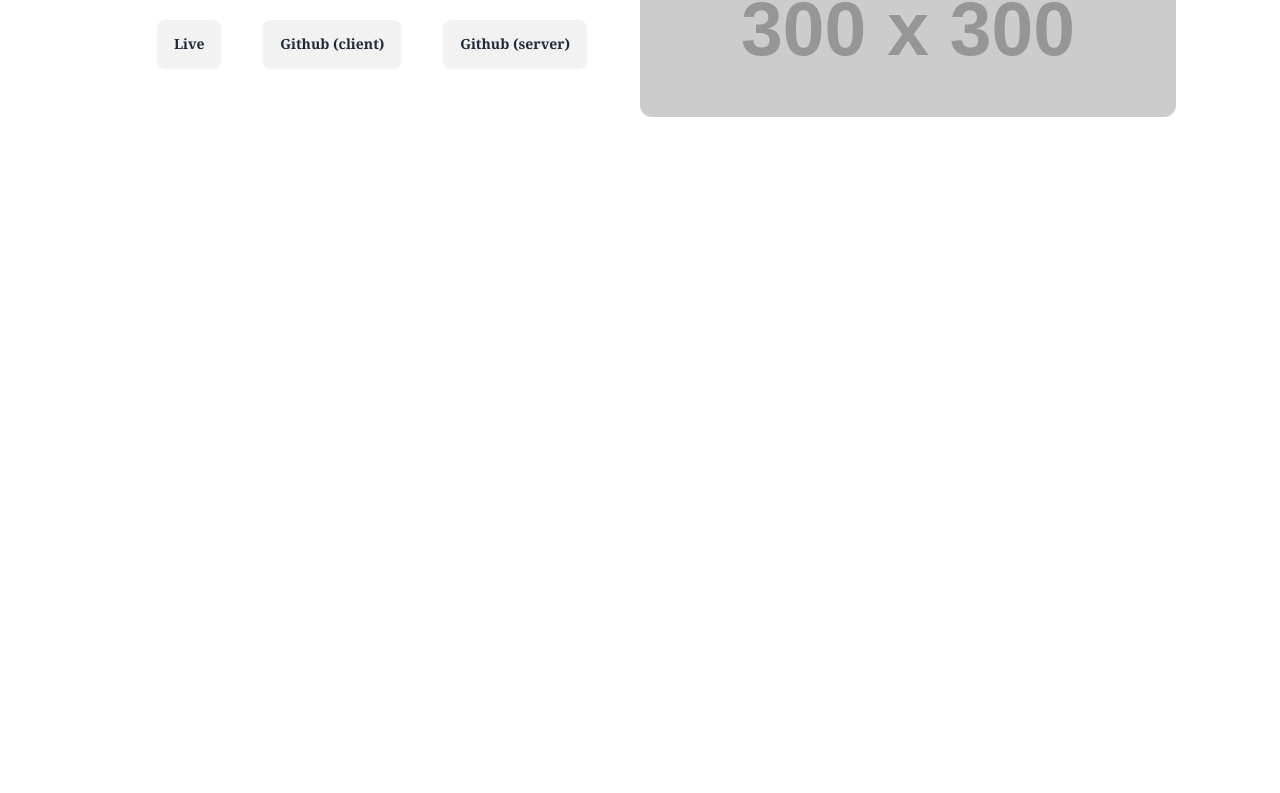
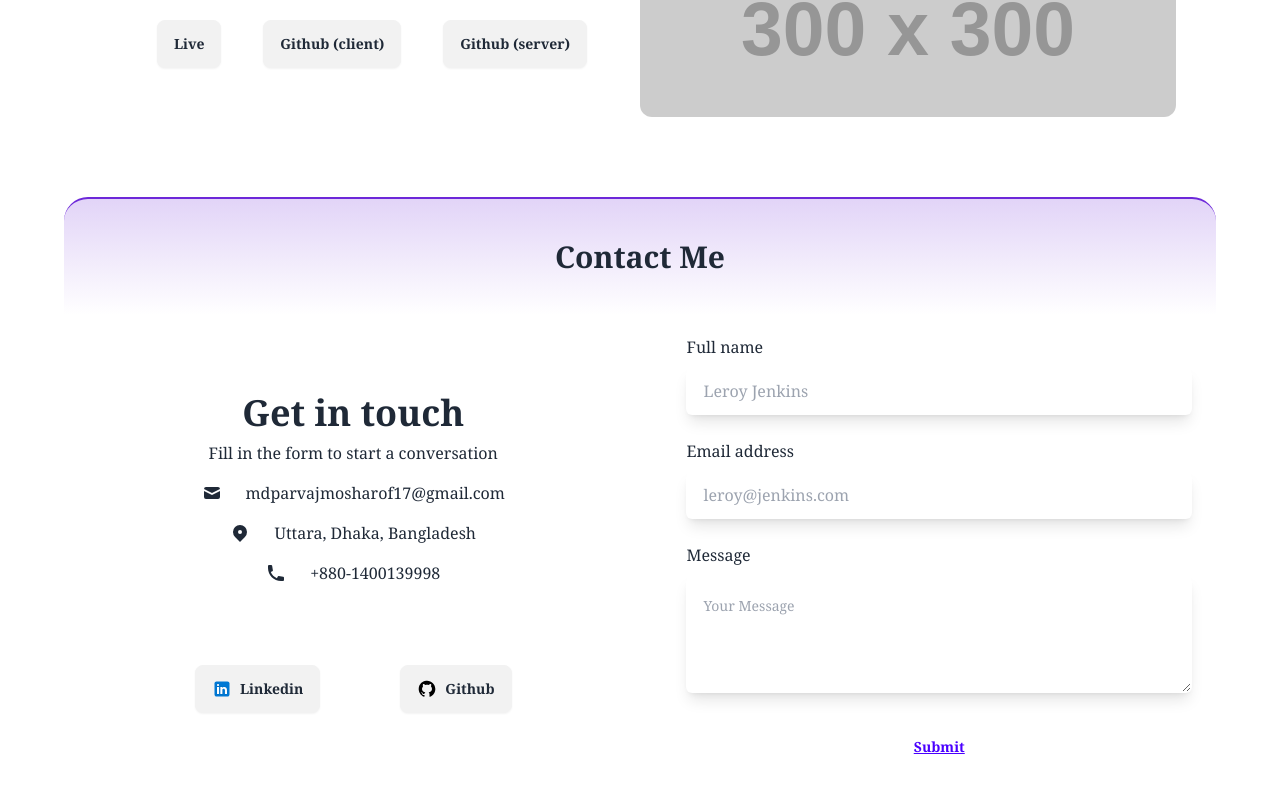
Before and after one commit to mdparvajmosharof/Portfolio, a React (Vite) app: page / in a window 1280 px wide. Shown: the part 3009-3802 px from the top of the page. Built offline with nearby package versions, Linux system fonts and the light colour scheme.

Commit message:
Contact added

```diff
--- a/package.json
+++ b/package.json
@@ -11,7 +11,9 @@
   },
   "dependencies": {
     "react": "^18.3.1",
-    "react-dom": "^18.3.1"
+    "react-dom": "^18.3.1",
+    "react-slick": "^0.30.2",
+    "slick-carousel": "^1.8.1"
   },
   "devDependencies": {
     "@eslint/js": "^9.11.1",
--- a/src/App.jsx
+++ b/src/App.jsx
@@ -1,7 +1,9 @@
 import AboutMe from "./Pages/AboutMe"
+import ContactMe from "./Pages/ContactMe"
 import Home from "./Pages/Home"
 import Navbar from "./Pages/Navbar"
 import Projects from "./Pages/Projects"
+import Skills from "./Pages/Skills"
 
 
 function App() {
@@ -27,6 +29,15 @@ function App() {
       <div className="pt-20" id="projects">
         <Projects></Projects>
       </div>
+
+      {/* <div className="pt-20" id="projects">
+        <Skills></Skills>
+      </div> */}
+
+      <div className="pt-20" id="projects">
+        <ContactMe></ContactMe>
+      </div>
+
       <div className="h-[2000px]"></div>
     </>
   )
--- /dev/null
+++ b/src/Pages/ContactMe.jsx
@@ -0,0 +1,125 @@
+import React from 'react'
+
+const ContactMe = () => {
+    return (
+
+        <div className='font-serif'>
+
+            <div className='flex justify-center bg-gradient-to-b  from-violet-700/20 px-40 border-violet-700 border-t-2 rounded-t-3xl py-5'>
+                <p className='py-5 text-3xl font-bold'>Contact Me</p>
+            </div>
+
+            <div className="flex flex-col lg:flex-row gap-5 items-center mt-5">
+
+                <div className=" w-full py-6 md:py-0 md:px-6 flex-col flex items-center justify-center text-center">
+                    <h1 className="text-4xl font-bold">Get in touch</h1>
+                    <p className="pt-2 pb-4">
+                        Fill in the form to start a conversation
+                    </p>
+                    <div className="space-y-4 flex flex-col items-center">
+                        <p className="flex items-center">
+                            <svg
+                                xmlns="http://www.w3.org/2000/svg"
+                                viewBox="0 0 20 20"
+                                fill="currentColor"
+                                className="w-5 h-5 mr-2 sm:mr-6"
+                            >
+                                <path d="M2.003 5.884L10 9.882l7.997-3.998A2 2 0 0016 4H4a2 2 0 00-1.997 1.884z"></path>
+                                <path d="M18 8.118l-8 4-8-4V14a2 2 0 002 2h12a2 2 0 002-2V8.118z"></path>
+                            </svg>
+                            <span>mdparvajmosharof17@gmail.com</span>
+                        </p>
+                        <p className="flex items-center">
+                            <svg
+                                xmlns="http://www.w3.org/2000/svg"
+                                viewBox="0 0 20 20"
+                                fill="currentColor"
+                                className="w-5 h-5 mr-2 sm:mr-6"
+                            >
+                                <path
+                                    fillRule="evenodd"
+                                    d="M5.05 4.05a7 7 0 119.9 9.9L10 18.9l-4.95-4.95a7 7 0 010-9.9zM10 11a2 2 0 100-4 2 2 0 000 4z"
+                                    clipRule="evenodd"
+                                ></path>
+                            </svg>
+                            <span>Uttara, Dhaka, Bangladesh</span>
+                        </p>
+                        <p className="flex items-center">
+                            <svg
+                                xmlns="http://www.w3.org/2000/svg"
+                                viewBox="0 0 20 20"
+                                fill="currentColor"
+                                className="w-5 h-5 mr-2 sm:mr-6"
+                            >
+                                <path d="M2 3a1 1 0 011-1h2.153a1 1 0 01.986.836l.74 4.435a1 1 0 01-.54 1.06l-1.548.773a11.037 11.037 0 006.105 6.105l.774-1.548a1 1 0 011.059-.54l4.435.74a1 1 0 01.836.986V17a1 1 0 01-1 1h-2C7.82 18 2 12.18 2 5V3z"></path>
+                            </svg>
+                            <span>+880-1400139998</span>
+                        </p>
+                    </div>
+
+                    <div className='flex gap-20 mt-20'>
+                        <a href="https://www.linkedin.com/in/mdparvajmosharof/">
+                            <p className="flex items-center gap-2 btn">
+                                <svg className='h-5 w-5' xmlns="http://www.w3.org/2000/svg" x="0px" y="0px" width="100" height="100" viewBox="0 0 48 48">
+                                    <path fill="#0078d4" d="M42,37c0,2.762-2.238,5-5,5H11c-2.761,0-5-2.238-5-5V11c0-2.762,2.239-5,5-5h26c2.762,0,5,2.238,5,5	V37z"></path><path d="M30,37V26.901c0-1.689-0.819-2.698-2.192-2.698c-0.815,0-1.414,0.459-1.779,1.364	c-0.017,0.064-0.041,0.325-0.031,1.114L26,37h-7V18h7v1.061C27.022,18.356,28.275,18,29.738,18c4.547,0,7.261,3.093,7.261,8.274	L37,37H30z M11,37V18h3.457C12.454,18,11,16.528,11,14.499C11,12.472,12.478,11,14.514,11c2.012,0,3.445,1.431,3.486,3.479	C18,16.523,16.521,18,14.485,18H18v19H11z" opacity=".05"></path><path d="M30.5,36.5v-9.599c0-1.973-1.031-3.198-2.692-3.198c-1.295,0-1.935,0.912-2.243,1.677	c-0.082,0.199-0.071,0.989-0.067,1.326L25.5,36.5h-6v-18h6v1.638c0.795-0.823,2.075-1.638,4.238-1.638	c4.233,0,6.761,2.906,6.761,7.774L36.5,36.5H30.5z M11.5,36.5v-18h6v18H11.5z M14.457,17.5c-1.713,0-2.957-1.262-2.957-3.001	c0-1.738,1.268-2.999,3.014-2.999c1.724,0,2.951,1.229,2.986,2.989c0,1.749-1.268,3.011-3.015,3.011H14.457z" opacity=".07"></path><path fill="#fff" d="M12,19h5v17h-5V19z M14.485,17h-0.028C12.965,17,12,15.888,12,14.499C12,13.08,12.995,12,14.514,12	c1.521,0,2.458,1.08,2.486,2.499C17,15.887,16.035,17,14.485,17z M36,36h-5v-9.099c0-2.198-1.225-3.698-3.192-3.698	c-1.501,0-2.313,1.012-2.707,1.99C24.957,25.543,25,26.511,25,27v9h-5V19h5v2.616C25.721,20.5,26.85,19,29.738,19	c3.578,0,6.261,2.25,6.261,7.274L36,36L36,36z"></path>
+                                </svg>
+                                <span>Linkedin</span>
+                            </p>
+                        </a>
+
+                        <a href="https://github.com/mdparvajmosharof">
+                            <p className="flex items-center gap-2 btn">
+                                <svg className='h-5 w-5' xmlns="http://www.w3.org/2000/svg" x="0px" y="0px" width="100" height="100" viewBox="0 0 24 24">
+                                    <path d="M10.9,2.1c-4.6,0.5-8.3,4.2-8.8,8.7c-0.5,4.7,2.2,8.9,6.3,10.5C8.7,21.4,9,21.2,9,20.8v-1.6c0,0-0.4,0.1-0.9,0.1 c-1.4,0-2-1.2-2.1-1.9c-0.1-0.4-0.3-0.7-0.6-1C5.1,16.3,5,16.3,5,16.2C5,16,5.3,16,5.4,16c0.6,0,1.1,0.7,1.3,1c0.5,0.8,1.1,1,1.4,1 c0.4,0,0.7-0.1,0.9-0.2c0.1-0.7,0.4-1.4,1-1.8c-2.3-0.5-4-1.8-4-4c0-1.1,0.5-2.2,1.2-3C7.1,8.8,7,8.3,7,7.6c0-0.4,0-0.9,0.2-1.3 C7.2,6.1,7.4,6,7.5,6c0,0,0.1,0,0.1,0C8.1,6.1,9.1,6.4,10,7.3C10.6,7.1,11.3,7,12,7s1.4,0.1,2,0.3c0.9-0.9,2-1.2,2.5-1.3 c0,0,0.1,0,0.1,0c0.2,0,0.3,0.1,0.4,0.3C17,6.7,17,7.2,17,7.6c0,0.8-0.1,1.2-0.2,1.4c0.7,0.8,1.2,1.8,1.2,3c0,2.2-1.7,3.5-4,4 c0.6,0.5,1,1.4,1,2.3v2.6c0,0.3,0.3,0.6,0.7,0.5c3.7-1.5,6.3-5.1,6.3-9.3C22,6.1,16.9,1.4,10.9,2.1z"></path>
+                                </svg>
+                                <span>Github</span>
+                            </p>
+                        </a>
+                    </div>
+                </div>
+
+                <div className='w-full '>
+                    <form
+                        noValidate=""
+                        className="flex flex-col py-6 space-y-6 md:py-0 md:px-6"
+                    >
+                        <label className="block">
+                            <span className="mb-1">Full name</span>
+                            <input
+                                type="text"
+                                placeholder="Leroy Jenkins"
+                                className="w-full p-4 rounded-md input mt-2 border dark:border-blue-700 shadow-lg dark:shadow-blue-950"
+                            />
+                        </label>
+                        <label className="block">
+                            <span className="mb-1">Email address</span>
+                            <input
+                                type="email"
+                                placeholder="leroy@jenkins.com"
+                                className="w-full p-4 rounded-md input mt-2 border dark:border-blue-700 shadow-lg dark:shadow-blue-950"
+                            />
+                        </label>
+                        <label className="block">
+                            <span className="mb-1">Message</span>
+                            <textarea
+                                rows="3"
+                                placeholder="Your Message"
+                                className="textarea w-full border p-4 rounded-md mt-2 dark:border-blue-700 shadow-lg dark:shadow-blue-950"
+                            ></textarea>
+                        </label>
+                        <button
+                            type="button"
+                            className="btn btn-link"
+                        >
+                            Submit
+                        </button>
+                    </form>
+                </div>
+            </div>
+        </div>
+
+
+    )
+}
+
+export default ContactMe
--- /dev/null
+++ b/src/Pages/Skills.jsx
@@ -0,0 +1,54 @@
+import React from 'react'
+import Slider from 'react-slick/lib/slider';
+import "slick-carousel/slick/slick.css";
+import "slick-carousel/slick/slick-theme.css";
+
+const Skills = () => {
+
+    const settings = {
+        dots: true,
+        infinite: true,
+        slidesToShow: 2,
+        slidesToScroll: 7,
+        autoplay: true,
+        speed: 7000,
+        autoplaySpeed: 0,
+        cssEase: "linear",
+        // nextArrow: <SampleNextArrow />
+    };
+
+
+
+    function SampleNextArrow(props) {
+        const { className, style, onClick } = props;
+        return (
+            <div
+                className={className}
+                style={{ ...style, display: "block", background: "red" }}
+                onClick={onClick}
+            />
+        );
+    }
+
+    return (
+        <div>
+            <div className="slider-container">
+                <Slider {...settings}>
+                    {
+                        skills.map(skill => (
+                            <div>
+                                <h3>1</h3>
+                                <div className='bg-violet-700/25'>
+                                    {skill}
+                                </div>
+                            </div>
+                        ))
+                    }
+
+                </Slider>
+            </div>
+        </div>
+    )
+}
+
+export default Skills
```
Also changed, not shown: 1 other file (tests, documents, lock files or other folders).
